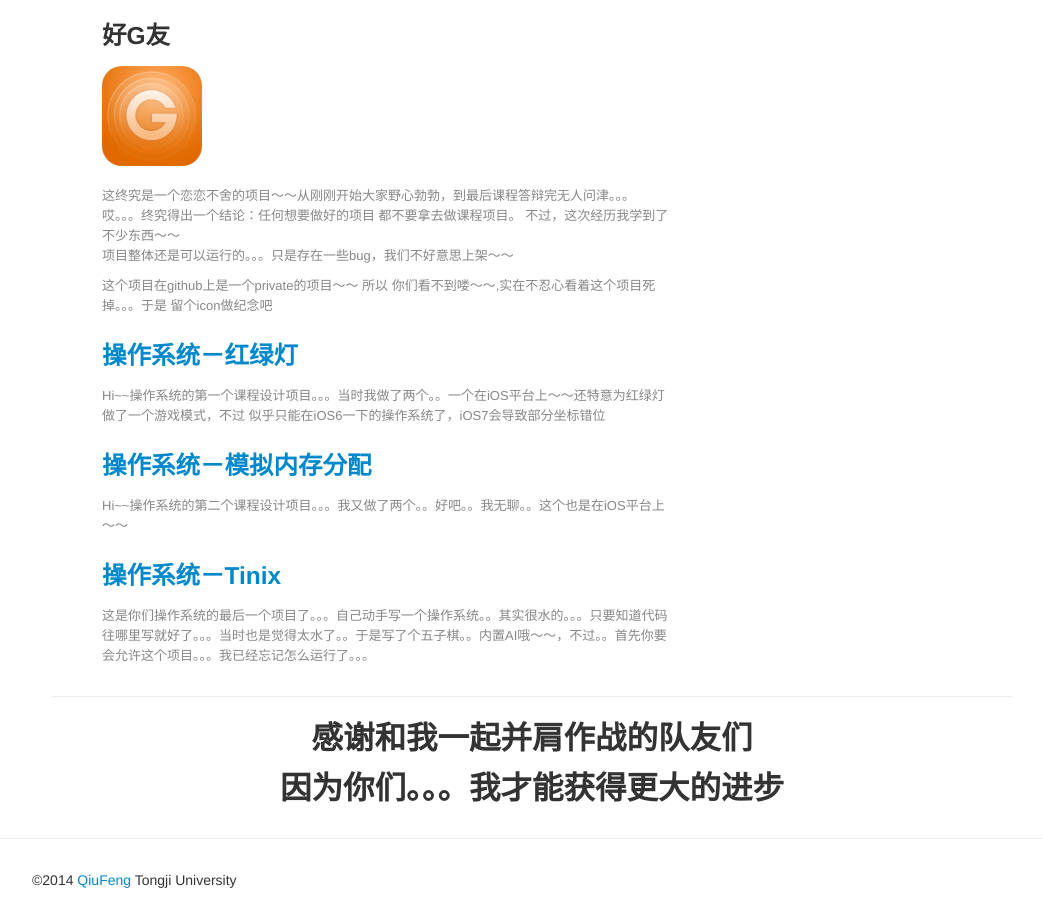
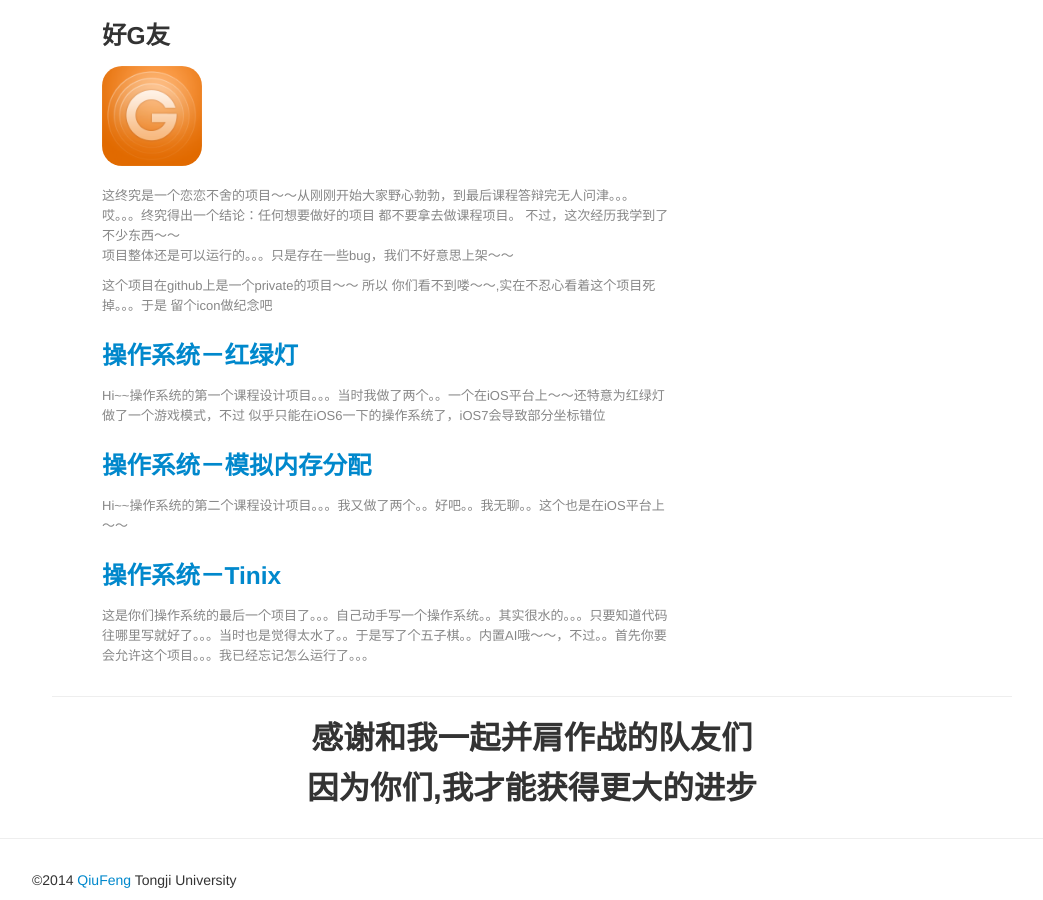
Before and after one commit to VioletHill/VioletHill.github.io, a Jekyll site: the page built from projects/index.md, in a window 1280 px wide and 900 px high, scrolled down 2795 px. Shown: the whole window, without its empty margins (108-1151 px from the left). Built offline with Jekyll 4.4.1, drawn with Linux system fonts in a browser that asks for light colours; Markdown is read by kramdown in place of the engine named in the settings.

Commit message:
修复感谢话的bug。。

```diff
--- a/projects/index.md
+++ b/projects/index.md
@@ -257,7 +257,7 @@ layout: base
 		<hr>
 		<div style="width:100%; text-align:center">
 			<h2>感谢和我一起并肩作战的队友们</h2>
-			<h2>因为你们。。。我才能获得更大的进步️</h2>
+			<h2>因为你们,我才能获得更大的进步️</h2>
 		</div>
 	</div>
 </div>
```
